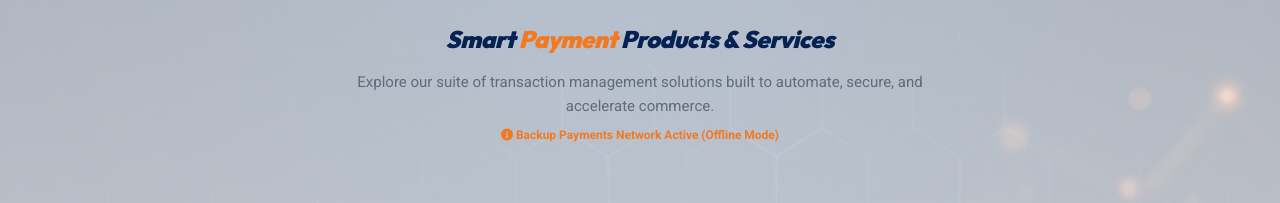
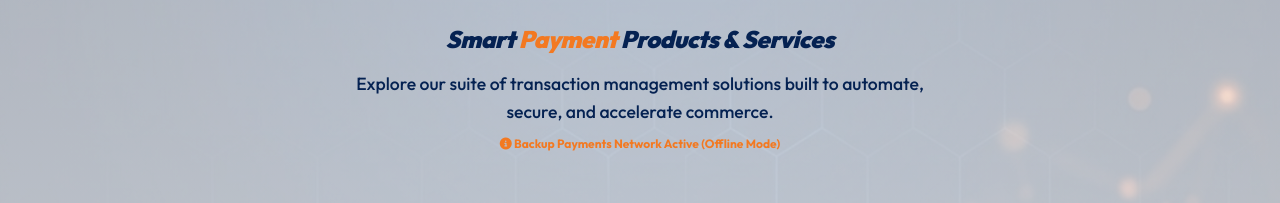
Before and after one commit to roshvx/Infycore_Payments, a React (Vite) app in the folder frontend/: page /products in a window 1280 px wide. Shown: the part 175-378 px from the top of the page. Built offline with nearby package versions, Linux system fonts and the light colour scheme; no server answers.

Commit message:
Font issue Resolved
Font issue Resolved

```diff
--- a/frontend/src/index.css
+++ b/frontend/src/index.css
@@ -424,6 +424,15 @@ h1, h2, h3, h4, h5, h6 {
   margin: 16px auto 0 auto;
   font-family: var(--font-secondary);
 }
+
+.subtitle-highlight {
+  font-family: var(--font-primary);
+  font-size: 1.1rem;
+  color: var(--color-navy-dark);
+  font-weight: 500;
+  line-height: 1.6;
+}
+
 
 .section-title span.highlight {
   color: var(--color-orange);
--- a/frontend/src/pages/Products.jsx
+++ b/frontend/src/pages/Products.jsx
@@ -109,8 +109,8 @@ const Products = () => {
           <h2 className="section-title italic-black">
             Smart <span className="highlight">Payment</span> Products & Services
           </h2>
-          <p className="section-subtitle">
-            <span style={{fontFamily: 'var(--font-secondary)'}}>Explore our suite of transaction management solutions built to automate, secure, and accelerate commerce.</span>
+          <p className="section-subtitle subtitle-highlight">
+            Explore our suite of transaction management solutions built to automate, secure, and accelerate commerce.
             {isLive ? (
               <span style={{ display: 'block', color: '#10b981', fontSize: '12px', marginTop: '8px', fontWeight: 'bold' }}>
                 <i className="fas fa-circle-check"></i> Infycore Payments Network Active (Live Connection)
```
